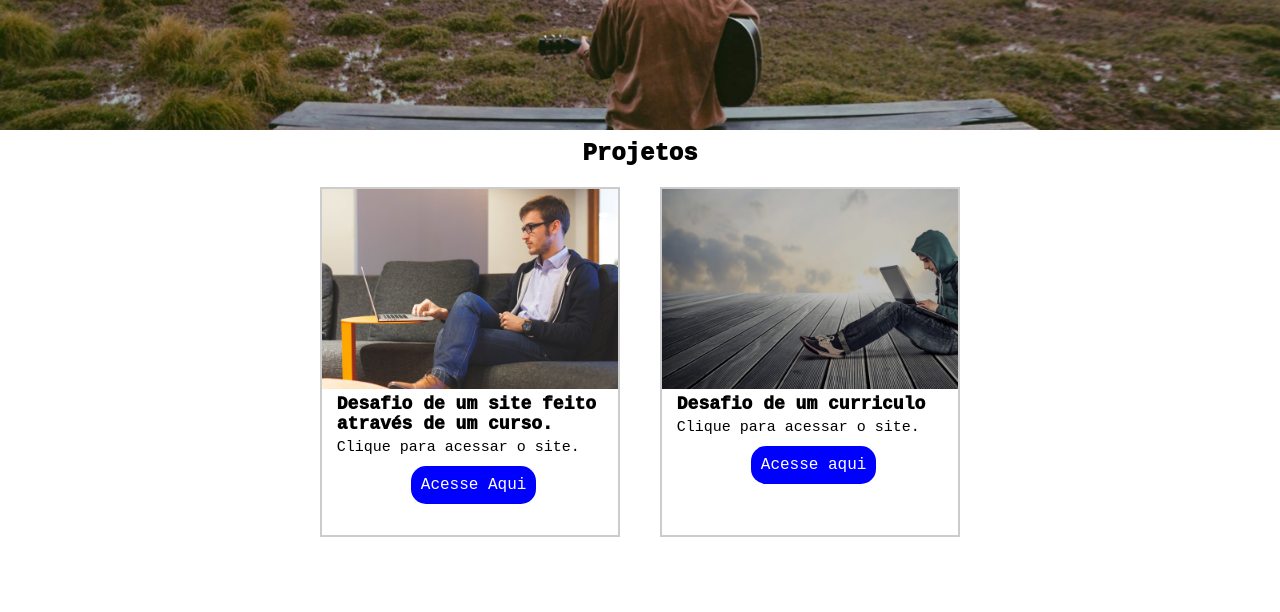
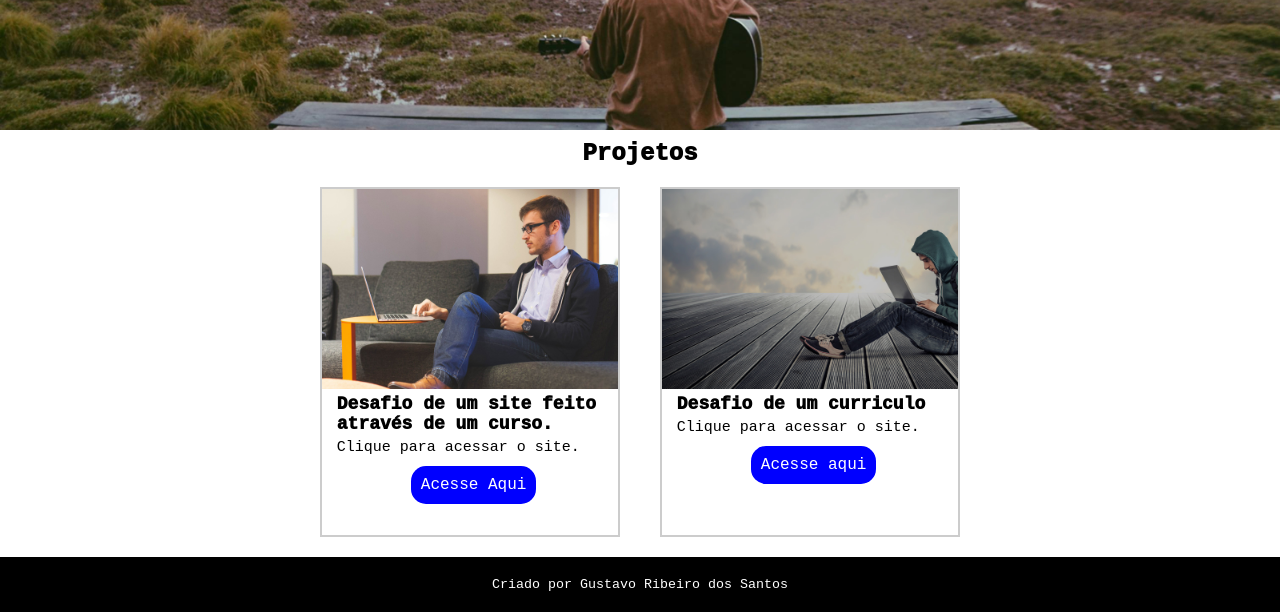
Before and after one commit to gusta-santos-dev/Portf-lio, a plain HTML site: page index.html in a window 1280 px wide. Shown: the part 470-1082 px from the top of the page. Before the commit the page ends 1027 px from the top, so only its background shows below. Drawn offline with Linux system fonts and the light colour scheme; a web font is replaced by a local one.

Commit message:
Atualização elemento stick e acréscimo do footer.

```diff
--- a/index.html
+++ b/index.html
@@ -35,5 +35,6 @@
             </div>
         </div>
     </section>
+    <footer>Criado por Gustavo Ribeiro dos Santos</footer>
 </body>
 </html>
--- a/pageSytle.css
+++ b/pageSytle.css
@@ -14,6 +14,8 @@
     background-color: black;
     color: white;
     padding: 10px;
+    position: sticky;
+    top: -15px;
 }
 .cabecalho p{
     margin-left: 15px;
@@ -115,3 +117,12 @@ section h1{
     background-color: blue;
     font-weight: 500;
 }
+
+footer{
+    text-align: center;
+    background-color: black;
+    color: white;
+    font-size: smaller;
+    font-weight: 300;
+    padding: 20px;
+}
```
